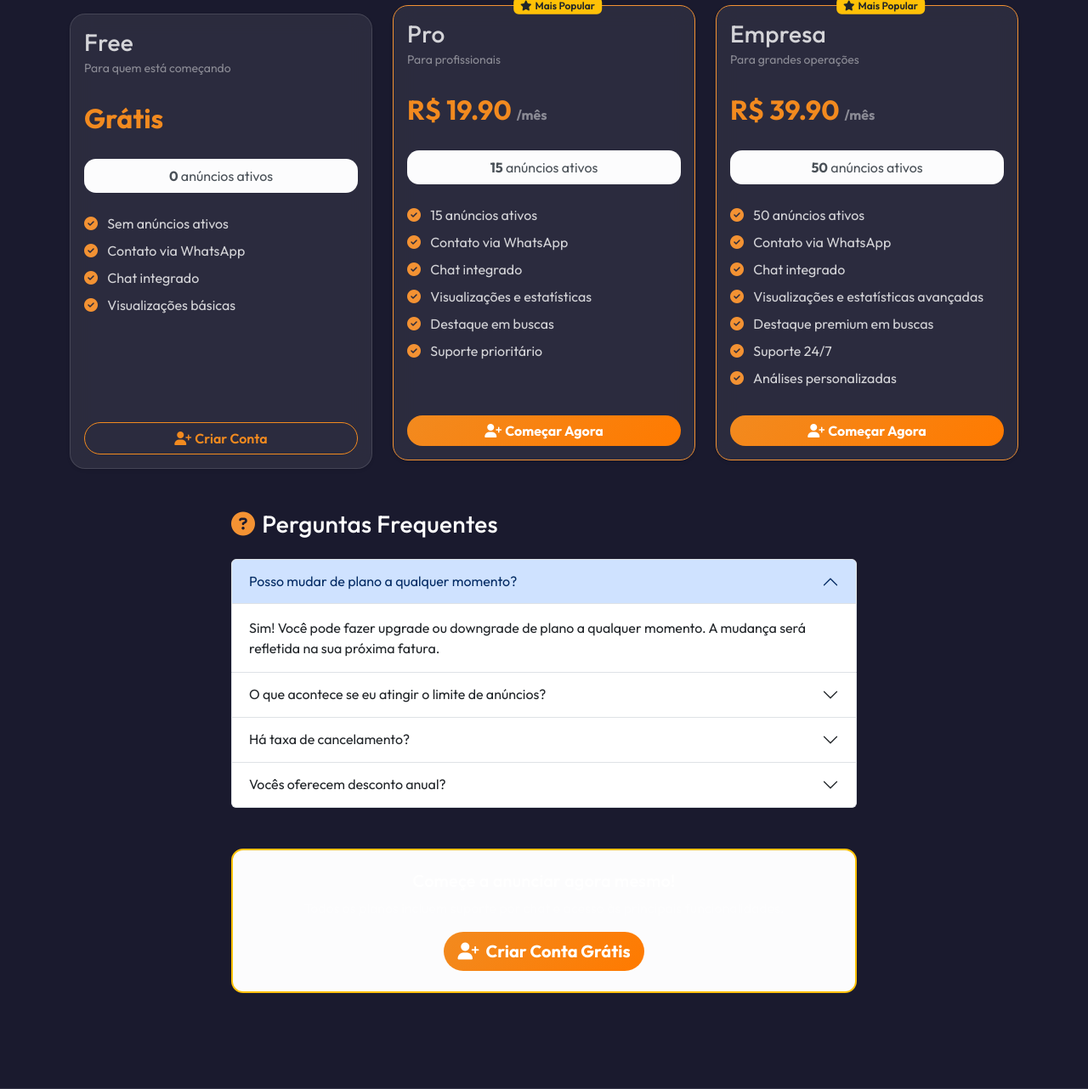
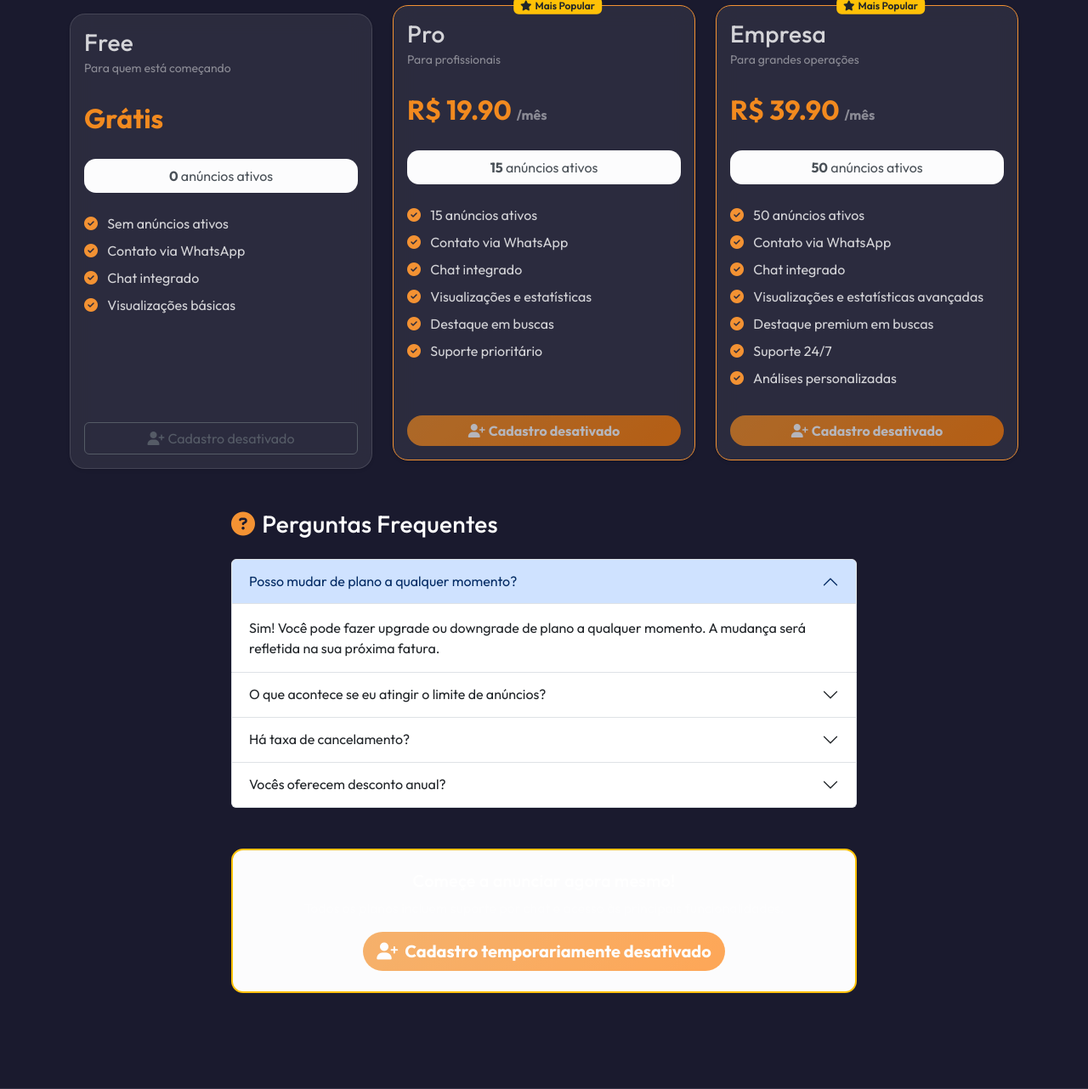
Before and after one commit to jairgramacho/radar-imoveis-pro, a Flask app: page /planos in a window 1280 px wide. Shown: the part 243-1525 px from the top of the page at 85% size. Run offline with Flask 3, Linux system fonts and the light colour scheme; parts of the project's set-up code (start-up, migrations or seed data) failed here and were passed over; some libraries are stand-ins or nearby versions.

Commit message:
feat(auth): fecha cadastro publico de novas contas
Desativa a criacao de contas novas na plataforma:

- rota /cadastro passa a redirecionar para /login (GET e POST),
  bloqueando antes de qualquer leitura de formulario
- corpo original preservado em _cadastro_desativado_codigo_morto()
  para eventual reativacao futura
- remove os links de cadastro de index.html, login.html e planos.html,
  substituindo por aviso de indisponibilidade

Motivo: restringir a plataforma apenas as contas existentes.

```diff
--- a/templates/index.html
+++ b/templates/index.html
@@ -207,9 +207,7 @@
                 <a href="{{ url_for('login') }}" class="btn btn-primary btn-sm me-2">
                     <i class="fas fa-sign-in-alt me-2"></i>Já tenho conta
                 </a>
-                <a href="{{ url_for('cadastro') }}" class="btn btn-success btn-sm">
-                    <i class="fas fa-user-plus me-2"></i>Criar nova conta
-                </a>
+                <span class="text-muted">O cadastro de novas contas está temporariamente desativado.</span>
             </div>
             {% else %}
 
--- a/templates/login.html
+++ b/templates/login.html
@@ -71,10 +71,7 @@
                         <hr>
 
                         <p class="text-center text-muted mb-0">
-                            Não tem conta?
-                            <a href="{{ url_for('cadastro') }}" class="fw-bold text-decoration-none" style="color: #f39233;">
-                                Cadastre-se aqui
-                            </a>
+                            O cadastro de novas contas está temporariamente desativado.
                         </p>
                     </div>
                 </div>
--- a/templates/planos.html
+++ b/templates/planos.html
@@ -81,15 +81,15 @@
                                     {% endif %}
                                 </form>
                             {% else %}
-                                <a href="{{ url_for('cadastro') }}" class="btn btn-warning w-100 fw-bold">
-                                    <i class="fas fa-user-plus me-1"></i>Começar Agora
-                                </a>
+                                <span class="btn btn-warning w-100 fw-bold disabled">
+                                    <i class="fas fa-user-plus me-1"></i>Cadastro desativado
+                                </span>
                             {% endif %}
                         {% else %}
                             {% if not usuario %}
-                            <a href="{{ url_for('cadastro') }}" class="btn btn-outline-primary w-100">
-                                <i class="fas fa-user-plus me-1"></i>Criar Conta
-                            </a>
+                            <span class="btn btn-outline-secondary w-100 disabled">
+                                <i class="fas fa-user-plus me-1"></i>Cadastro desativado
+                            </span>
                             {% else %}
                             <button class="btn btn-outline-secondary w-100" disabled>
                                 Seu Plano Atual
@@ -168,9 +168,9 @@
                     <h5 class="mb-2">Começe a anunciar agora mesmo!</h5>
                     <p class="text-muted mb-3">Todos os planos incluem suporte por chat e acesso às principais funcionalidades.</p>
                     {% if not usuario %}
-                    <a href="{{ url_for('cadastro') }}" class="btn btn-warning btn-lg">
-                        <i class="fas fa-user-plus me-2"></i>Criar Conta Grátis
-                    </a>
+                    <span class="btn btn-warning btn-lg disabled">
+                        <i class="fas fa-user-plus me-2"></i>Cadastro temporariamente desativado
+                    </span>
                     {% else %}
                     <a href="{{ url_for('dashboard') }}" class="btn btn-warning btn-lg">
                         <i class="fas fa-arrow-right me-2"></i>Ir para o Dashboard
```
Also changed, not shown: radar_app/blueprints/auth.py (+12 -1 lines).
